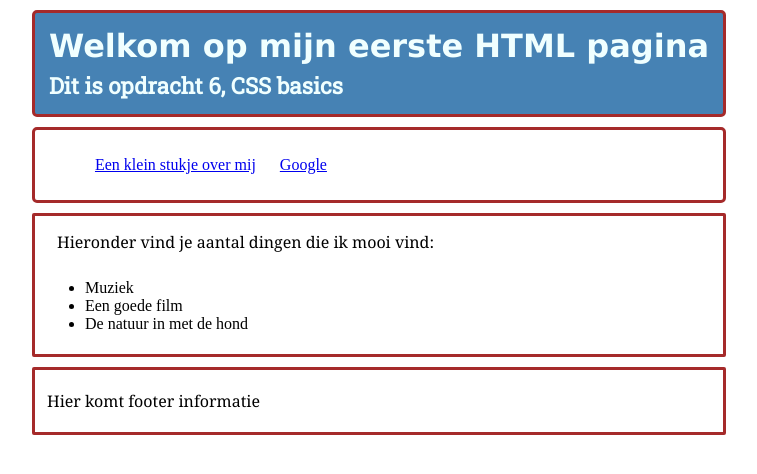
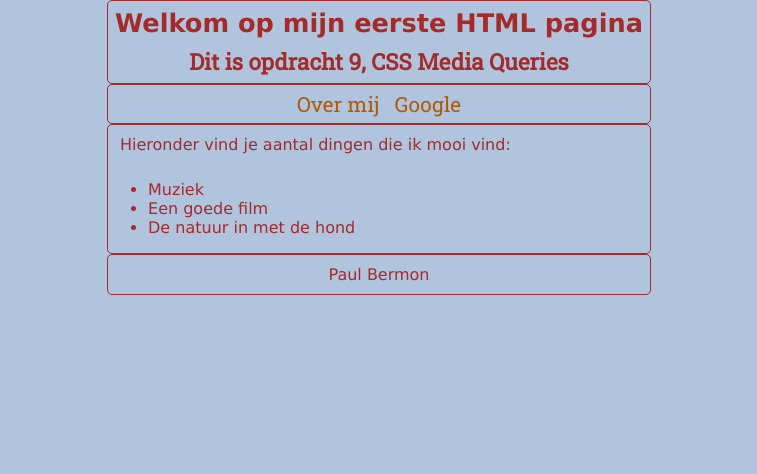
Before and after one commit to PaulBermon/Opdracht-M01L03-09, a plain HTML site: page index.html in a window 1280 px wide. Shown: the whole page, without its empty margins (261-1018 px from the left). Drawn offline with Linux system fonts and the light colour scheme.

Commit message:
opdracht gereed

```diff
--- a/index.html
+++ b/index.html
@@ -2,39 +2,50 @@
 <html>
 
 <head>
-    <title> Mijn eerste HTML pagina</title>
-    <link rel="stylesheet" type="text/css" href="styles.css">
-    <link href="https://fonts.googleapis.com/css2?family=Roboto+Slab&display=swap" rel="stylesheet">
+    <title>Mijn eerste HTML pagina</title>
+    <link rel="stylesheet" type="text/css" href="styles.css" />
+    <link rel="stylesheet" href="https://fonts.googleapis.com/css2?family=Roboto+Slab&display=swap" />
 </head>
 
-<body>
+<body class="body-container">
     <header>
+        <div class="header-container border-color-containers">
             <h1>Welkom op mijn eerste HTML pagina</h1>
-        <h2>Dit is opdracht 6, CSS basics</h2>
-
+            <h2>Dit is opdracht 9, CSS Media Queries</h2>
+        </div>
     </header>
 
     <nav>
+        <div class="nav-container border-color-containers">
             <ul>
-            <li class="li-navbar"><a href="about.html">Een klein stukje over mij</a></li>
-            <li class="li-navbar"><a href="http://www.google.nl" _target="blank">Google</a></li>
+                <li class="li-navbar">
+                    <a href="about.html">Over mij</a>
+                </li>
+                <li class="li-navbar">
+                    <a href="http://www.google.nl" _target="blank">Google</a>
+                </li>
             </ul>
+        </div>
     </nav>
 
     <main>
+        <div class="main-container border-color-containers">
             <p>Hieronder vind je aantal dingen die ik mooi vind:</p>
             <ul>
                 <li>Muziek</li>
                 <li>Een goede film</li>
                 <li>De natuur in met de hond</li>
             </ul>
-
+        </div>
     </main>
 
     <footer>
-        <p>Hier komt footer informatie</p>
+        <div class="footer-container border-color-containers">
+            <p>
+                Paul Bermon
+            </p>
+        </div>
     </footer>
-
 </body>
 
 </html>
--- a/styles.css
+++ b/styles.css
@@ -1,75 +1,262 @@
+/* Content van de body centreren */
 body {
     margin: auto;
     width: max-content;
 }
 
+/* Text van header en footer centreren */
 header {
-    border-radius: 5px;
-    margin: 10px 10px 10px 10px;
-    padding: 10px 10px 10px 10px;
-    background-color: steelblue;
-    color: azure;
-    border-color: brown;
-    border-style: solid;
-    border-width: 3px;
-}
+    text-align: center;
 
-nav {
-    margin: 10px 10px 10px 10px;
-    padding: 10px 10px 10px 10px;
-    border-color: brown;
-    border-style: solid;
-    border-width: 3px;
-    border-radius: 5px;
-}
-
-main {
-    margin: 10px 10px 10px 10px;
-    padding: 5px 10px 5px 10px;
-    border-color: brown;
-    border-style: solid;
-    border-width: 3px;
-    border-radius: 2px;
 }
 
 footer {
-    margin: 10px 10px 10px 10px;
-    padding: 10px 0px 10px 0px;
+    text-align: center;
+}
+
+/* Centreren profielfoto */
+.profielfoto {
+    margin: 0 auto;
+    text-align: center;
+}
+
+/* Borders van de containers */
+.border-color-containers {
+
+    border-radius: 5px;
     border-color: brown;
     border-style: solid;
-    border-width: 3px;
-    border-radius: 2px;
+    border-width: 1px;
 }
 
+/* Typografie */
 h1 {
     font-family: Verdana, sans-serif;
-    margin: 2px;
+    margin: 5px;
     padding: 2px;
+
 }
 
 h2 {
-    font-family: 'Roboto Slab',
+    font-family: "Roboto Slab", sans-serif;
+    margin: 5px;
+    padding: 2px;
+
+}
+
+a {
+    font-family: "Roboto Slab",
         sans-serif;
-    font-size: 1.4em;
-    margin: 2px;
+    text-decoration: none;
     padding: 2px;
+
 }
 
 p {
-    font-family: Georgia,
-        sans-serif;
+    font-family: Verdana, sans-serif;
     margin: 0px 2px 0px 2px;
     padding: 10px 10px 10px 10px;
 }
 
-.foto-ronde-borders {
-    border: 3px solid black;
-    border-radius: 20px;
-    margin: 0px 1px 0px 1px;
+ul {
+    font-family: Verdana, sans-serif;
 }
 
 .li-navbar {
-    display: inline;
-    margin: 0px 0px 0px 0px;
-    padding: 0px 10px 0px 10px
+    display: inline-flex;
+    font-family: Verdana;
+
 }
+
+/* Links */
+a:link {
+    color: #b35900;
+}
+
+a:visited {
+    color: #b35900;
+}
+
+a:hover {
+    color: gold;
+}
+
+/* Media Queries  */
+/* Mobiel - Smartphone */
+@media (max-width: 768px) {
+    body {
+        background-color: beige;
+        max-width: max-content;
+        margin: 0 auto;
+    }
+
+    nav {
+        text-align: center;
+        margin: 0 auto;
+    }
+
+    h1 {
+        font-size: 1.5em;
+
+    }
+
+    h2 {
+        font-size: 1.3em;
+    }
+
+    p {
+        font-size: 1.2em;
+    }
+
+    a {
+        font-size: 1.4em;
+        margin: 0 auto;
+        padding: 5px;
+    }
+
+    main ul {
+        font-size: 1.2em;
+    }
+
+    .body-container {
+        width: auto;
+        margin: 0 auto;
+    }
+
+    .nav-container ul {
+        list-style: none;
+        margin: 0;
+        padding: 0;
+    }
+
+    .profielfoto img {
+        width: 200px;
+        height: 200px;
+        box-shadow: 0 0 7px rgba(0, 0, 0, .8);
+        border-radius: 50%;
+    }
+}
+
+/* Tablet */
+@media (min-width: 768px) {
+    body {
+        background-color: darkkhaki;
+        width: 85%;
+        max-width: max-content;
+        margin: 0 auto;
+    }
+
+    nav {
+        text-align: center;
+        margin: 0 auto;
+    }
+
+    h1 {
+        font-size: 1.5em;
+    }
+
+    h2 {
+        font-size: 1.3em;
+    }
+
+    p {
+        font-size: 1.1em;
+    }
+
+    a {
+        font-size: 1.3em;
+        margin: 0 auto;
+        padding: 5px;
+    }
+
+    main ul {
+        font-size: 1.1em;
+    }
+
+    .body-container {
+        width: auto;
+        margin: 0 auto;
+    }
+
+    .nav-container ul {
+        list-style: none;
+        margin: 0;
+    }
+
+    .profielfoto img {
+        width: 80%;
+        height: 80%;
+        max-width: fit-content;
+        max-height: fit-content;
+        box-shadow: 0 0 7px rgba(0, 0, 0, .8);
+        border-radius: 0%;
+
+    }
+}
+
+/* Desktop */
+
+@media (min-width: 1024px) {
+    body {
+        background-color: lightsteelblue;
+        width: 85%;
+        max-width: max-content;
+        margin: 0 auto;
+    }
+
+    nav {
+        text-align: center;
+        margin: 0 auto;
+    }
+
+    h1 {
+        font-size: 1.6em;
+        color: brown;
+
+    }
+
+    h2 {
+        font-size: 1.4em;
+        color: brown;
+
+    }
+
+    p {
+        font-size: 1em;
+        color: brown;
+        line-height: 1.2em;
+    }
+
+    a {
+        font-size: 1.3em;
+        margin: 0 auto;
+        padding: 5px;
+    }
+
+    main ul {
+        font-family: Verdana,
+            sans-serif;
+        font-size: 1em;
+        color: brown;
+        font-family: Verdana, sans-serif;
+
+    }
+
+    .body-container {
+        width: auto;
+        margin: 0 auto;
+    }
+
+    .nav-container ul {
+        list-style: none;
+        margin: 0;
+        padding: 0;
+    }
+
+    .profielfoto img {
+        max-width: max-content;
+        max-height: max-content;
+        box-shadow: 0 0 7px rgba(0, 0, 0, .8);
+        border-radius: 0%;
+    }
+}
```
Also changed, not shown: about.html (+27 -15 lines). Lines whose indentation alone changed are shown as unchanged.
